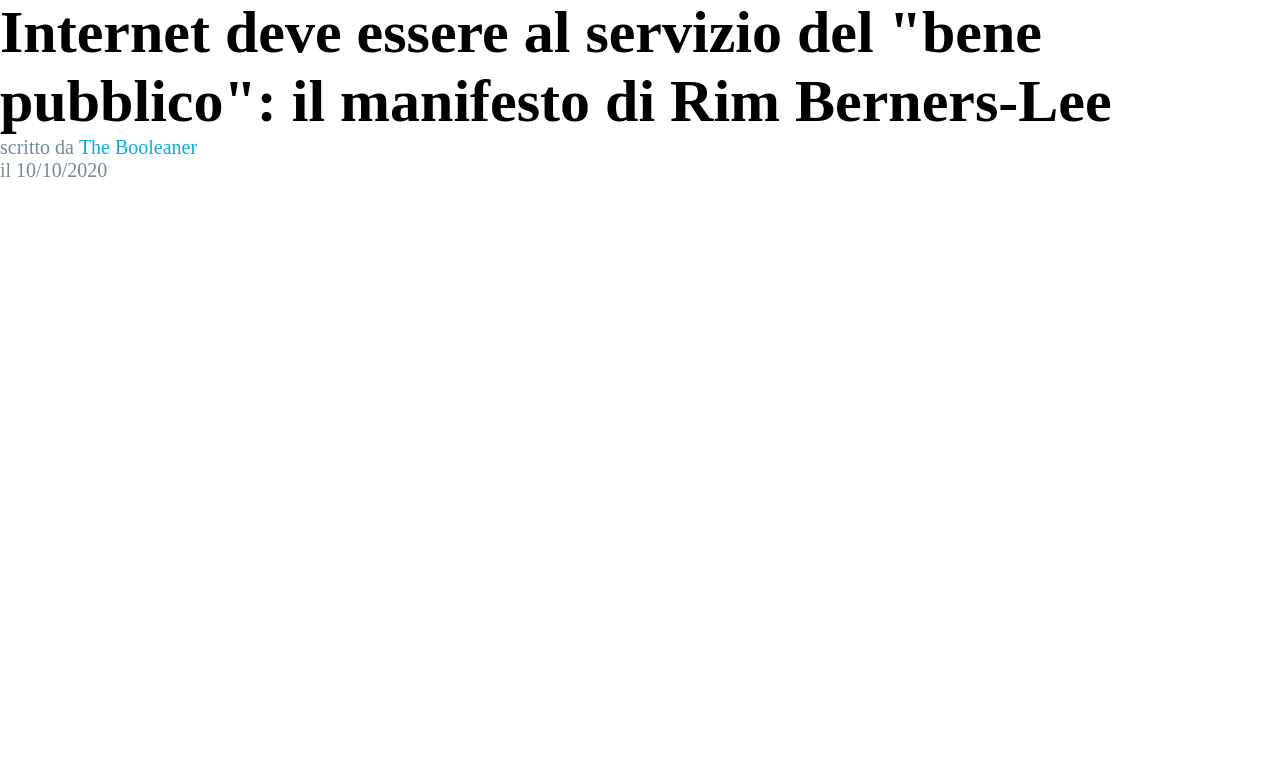
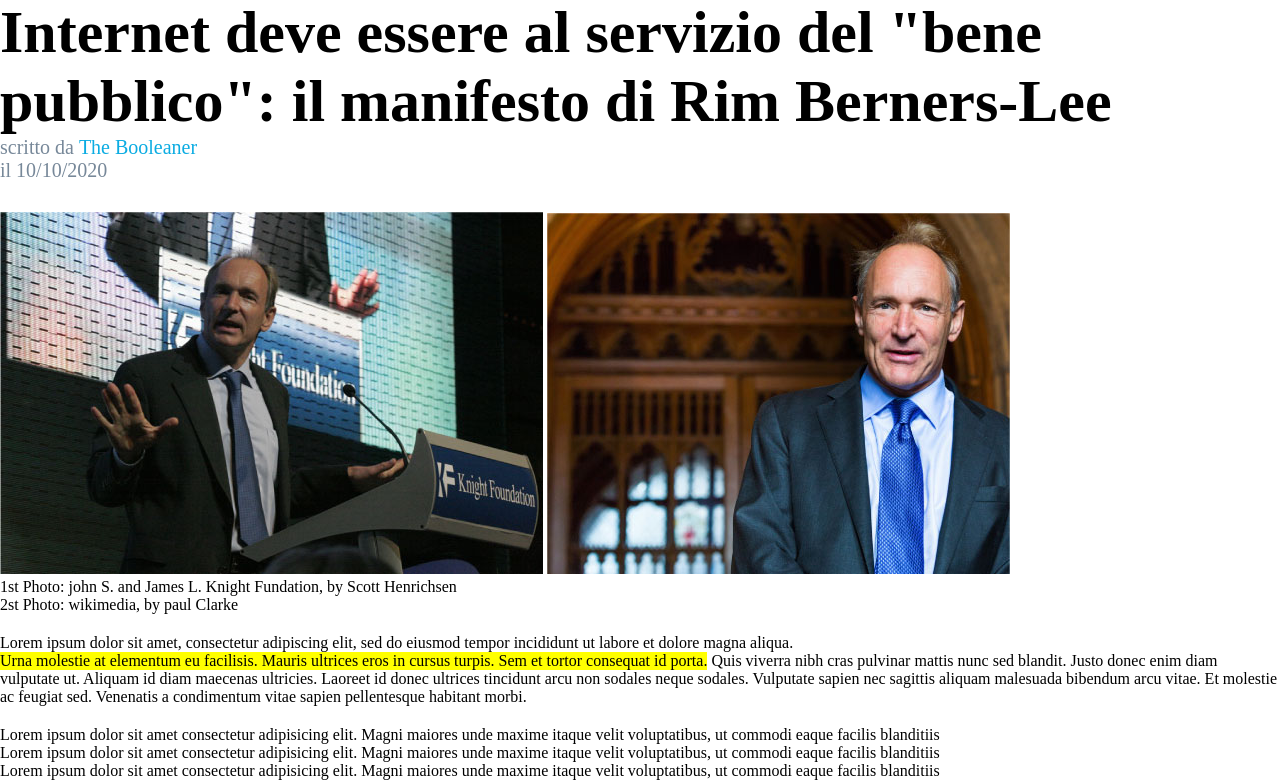
Before and after one commit to mattiabenelli/html-css-booleaner, a plain HTML site: page index.html in a window 1280 px wide. Shown: the part 102-882 px from the top of the page. Before the commit the page ends 800 px from the top, so only its background shows below. Drawn offline with Linux system fonts and the light colour scheme.

Commit message:
fatto metà main

```diff
--- a/css/style.css
+++ b/css/style.css
@@ -29,3 +29,16 @@
     display:inline-block;
     color: rgb(11, 172, 226);
 }
+header{
+    margin-bottom: 30px;
+}
+.lorem{
+    display: inline-block;
+}
+.highlight{
+    background-color: yellow;
+    display: inline-block;
+}
+.paragrafo{
+    margin: 20px 0;
+}
--- a/index.html
+++ b/index.html
@@ -16,5 +16,20 @@
             <div class="intestazione">scritto da <div id="lightblue">The Booleaner</div></div>
             <div class="intestazione">il 10/10/2020</div>
         </header>
+        <main>
+            <img src="./img/tim-1.jpg" alt="foto 1">
+            <img src="./img/tim-2.jpg" alt="foto 2">
+            <div>1st Photo: john S. and James L. Knight Fundation, by Scott Henrichsen</div>
+            <div>2st Photo: wikimedia, by paul Clarke</div>
+            <div class="paragrafo">
+                <p class="lorem">Lorem ipsum dolor sit amet, consectetur adipiscing elit, sed do eiusmod tempor incididunt ut labore et dolore magna aliqua.
+                    <p class="highlight"> Urna molestie at elementum eu facilisis. Mauris ultrices eros in cursus turpis. Sem et tortor consequat id porta.</p> Quis viverra nibh cras pulvinar mattis nunc sed blandit. Justo donec enim diam vulputate ut. Aliquam id diam maecenas ultricies. Laoreet id donec ultrices tincidunt arcu non sodales neque sodales. Vulputate sapien nec sagittis aliquam malesuada bibendum arcu vitae. Et molestie ac feugiat sed. Venenatis a condimentum vitae sapien pellentesque habitant morbi.</p>
+            </div>
+            <ul>
+                <li>Lorem ipsum dolor sit amet consectetur adipisicing elit. Magni maiores unde maxime itaque velit voluptatibus, ut commodi eaque facilis blanditiis </li>
+                <li>Lorem ipsum dolor sit amet consectetur adipisicing elit. Magni maiores unde maxime itaque velit voluptatibus, ut commodi eaque facilis blanditiis </li>
+                <li>Lorem ipsum dolor sit amet consectetur adipisicing elit. Magni maiores unde maxime itaque velit voluptatibus, ut commodi eaque facilis blanditiis </li>
+            </ul>
+        </main>
     </body>
 </html>
```
